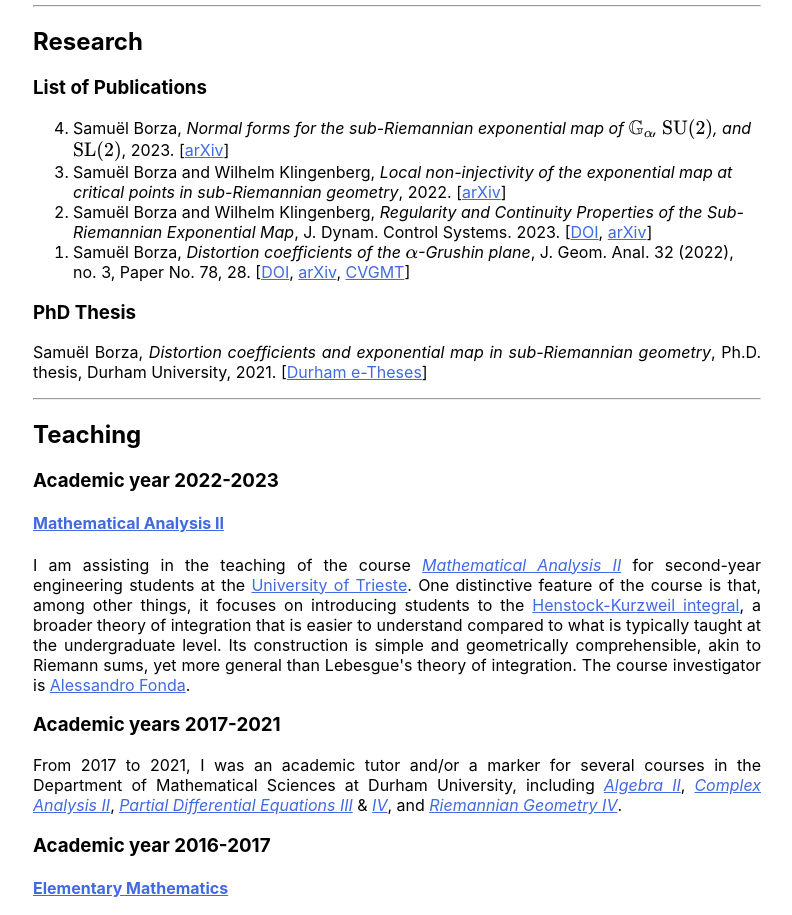
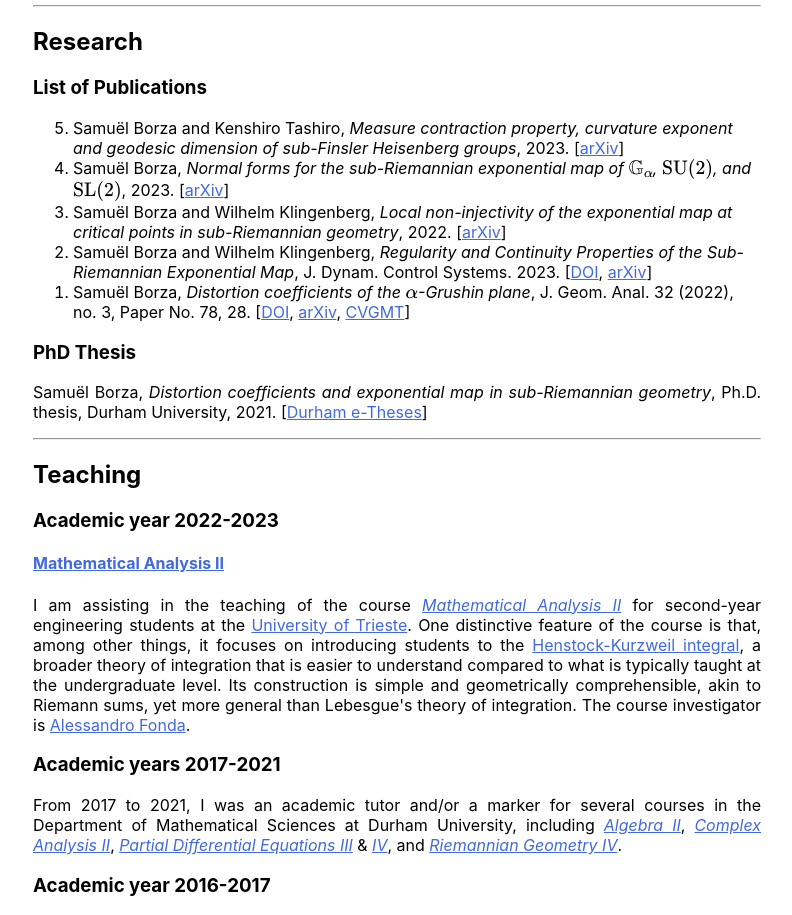
Before and after one commit to samuelborza/samuelborza.github.io, a plain HTML site: page index.html in a window 1280 px wide. Shown: the part 885-1800 px from the top of the page, without its empty margins (243-1035 px from the left). Drawn offline with nearby package versions, Linux system fonts and the light colour scheme.

Commit message:
Update index.html

```diff
--- a/index.html
+++ b/index.html
@@ -111,6 +111,9 @@
 <h3>List of Publications</h3>
 
 <ol reversed>
+    <li>Samuël Borza and Kenshiro Tashiro, <cite>Measure contraction property, curvature exponent and geodesic dimension of sub-Finsler Heisenberg groups</cite>, 2023. [<!--<a href="">DOI</a>, --><a
+            href="https://arxiv.org/abs/2305.16722" target="_blank">arXiv</a><!--, <a href="">CVGMT</a> -->]
+    </li>
     <li>Samuël Borza, <cite>Normal forms for the sub-Riemannian exponential map of \(\mathbb{G}_\alpha\),
         \(\mathrm{SU}(2)\), and \(\mathrm{SL}(2)\)</cite>, 2023. [<!--<a href="">DOI</a>, --><a
             href="https://arxiv.org/abs/2302.00524" target="_blank">arXiv</a><!--, <a href="">CVGMT</a> -->]
@@ -202,7 +205,7 @@ https://webcontent.umons.ac.be/web/fr/pde/2016-2017/cursus/BSM1.htm
 
 <!---
 <footer>
-  <div>Updated on the 26 May 2023</div>
+  <div>Updated on the 29 May 2023</div>
 </footer>
 --->
 
```
